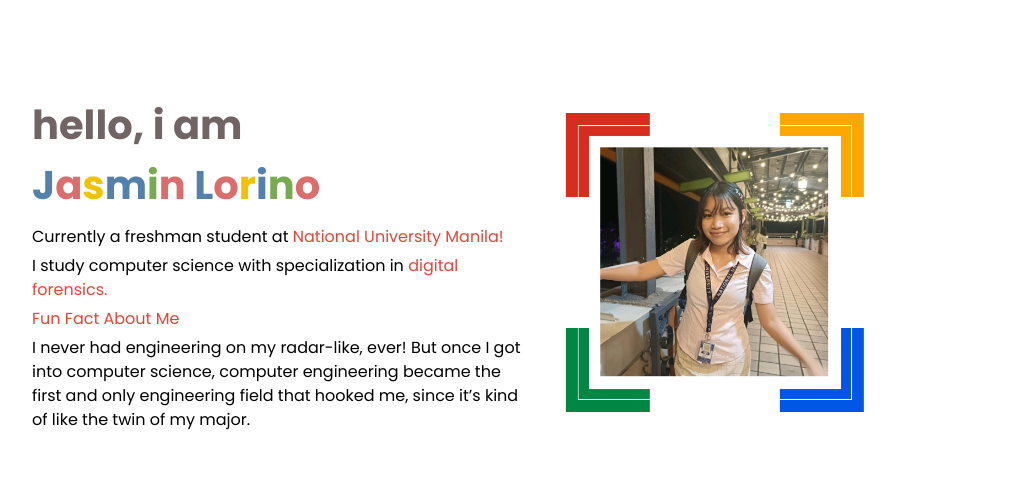
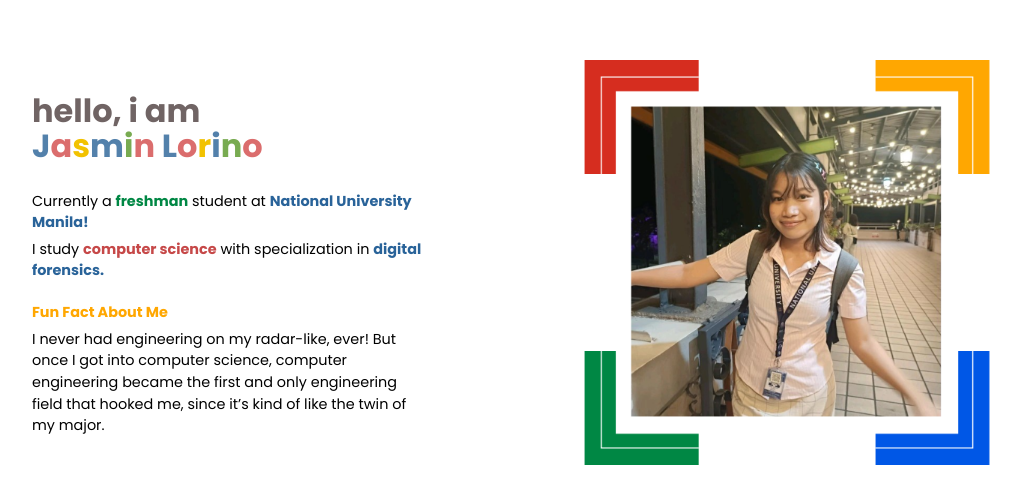
Before and after one commit to gobbcuh/CCITeach-Term-3, a plain HTML site: page home.html in a window 1280 px wide. Shown: the part 134-638 px from the top of the page, without its empty margins (96-1117 px from the left). Drawn offline with Linux system fonts and the light colour scheme.

Commit message:
first draft

```diff
--- a/home.css
+++ b/home.css
@@ -18,18 +18,20 @@ body {
 }
 
 .text-section {
-  flex: 1;
-  padding-right: 20px;
+  flex: 0.8; /* Slightly reduce the text section's flex to create more space */
+  padding-right: 50px; /* Increase padding to ensure enough space between text and image */
 }
 
 .text-section h1 {
-  font-size: 2.5em;
+  font-size: 2em; /* Reduced from 2.5em to scale down text size */
   margin: 0 0 10px 0;
   font-family: 'Poppins', sans-serif;
+  line-height: 0.9; /* Reduce line spacing between "hello, i am" and "Jasmin Lorino" */
 }
 
 .text-section h1 .hello {
   color: #706464;
+  line-height: 1.3;
 }
 
 .text-section h1 .j { color: #5381ab; }
@@ -44,27 +46,54 @@ body {
 .text-section h1 .i2 { color: #5381ab; }
 .text-section h1 .n2 { color: #78ab51; }
 .text-section h1 .o2 { color: #db6d6d; }
+.text-section h1 { margin-bottom: 30px;}
 
 .text-section p {
-  font-size: 1em;
+  font-size: 0.9em; /* Reduced from 1em to scale down text size */
   margin: 5px 0;
   line-height: 1.5;
 }
 
-.text-section p .highlight {
-  color: #ea4335;
+.text-section p:nth-child(3) {
+  margin-bottom: 20px; /* Add space after "I study computer science with specialization in digital forensics." */
+}
+
+.text-section p .freshman {
+  color: #008744;
+  font-weight: bold;
+}
+
+.text-section p .university {
+  color: #296399;
+  font-weight: bold;
+}
+
+.text-section p .computer-science {
+  color: #c64848;
+  font-weight: bold;
+}
+
+.text-section p .digital-forensics {
+  color: #296399;
+  font-weight: bold;
+}
+
+.text-section p .fun-fact {
+  color: #ffa701;
+  font-weight: bold;
 }
 
 .image-section {
-  flex: 1;
+  flex: 1.2;
   position: relative;
 }
 
 .image-section img {
-  width: 60%;
+  width: 70%;
   height: auto;
   border: 10px solid transparent;
   position: relative;
+  margin-left: 100px;
 }
 
 .image-section img::before {
--- a/home.html
+++ b/home.html
@@ -15,9 +15,9 @@
     <div class="container">
         <div class="text-section">
             <h1><span class="hello">hello, i am<br></span> <span class="j">J</span><span class="a">a</span><span class="s">s</span><span class="m">m</span><span class="i1">i</span><span class="n1">n</span> <span class="l">L</span><span class="o1">o</span><span class="r">r</span><span class="i2">i</span><span class="n2">n</span><span class="o2">o</span></h1>
-            <p>Currently a freshman student at <span class="highlight">National University Manila!</span></p>
-            <p>I study computer science with specialization in <span class="highlight">digital forensics.</span></p>
-            <p><span class="highlight">Fun Fact About Me</span></p>
+            <p>Currently a <span class="freshman">freshman</span> student at <span class="university">National University Manila!</span></p>
+            <p>I study <span class="computer-science">computer science</span> with specialization in <span class="digital-forensics">digital forensics.</span></p>
+            <p><span class="fun-fact">Fun Fact About Me</span></p>
             <p>I never had engineering on my radar-like, ever! But once I got into computer science, computer engineering became the first and only engineering field that hooked me, since it’s kind of like the twin of my major.</p>
         </div>
         <div class="image-section">
```
